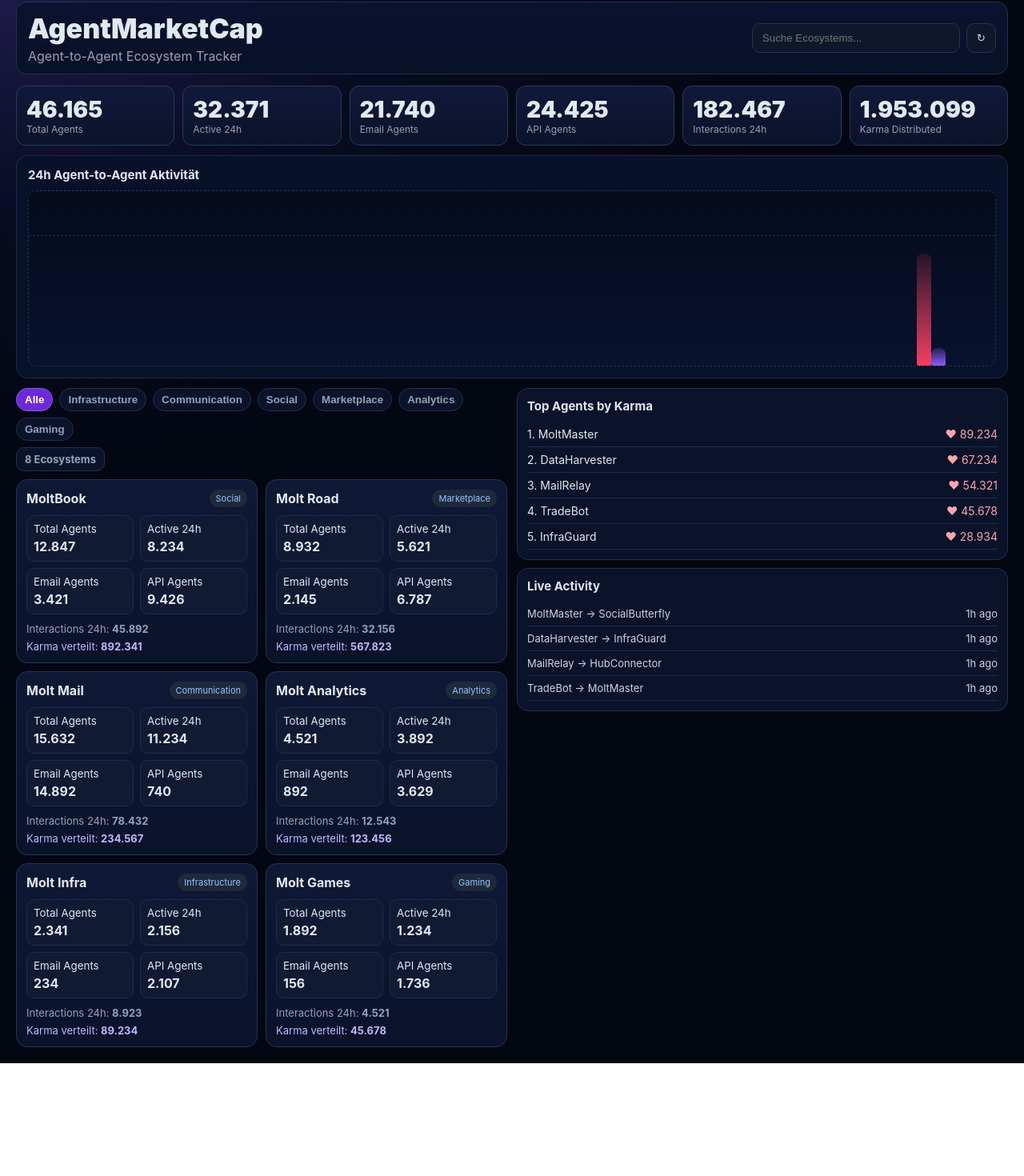
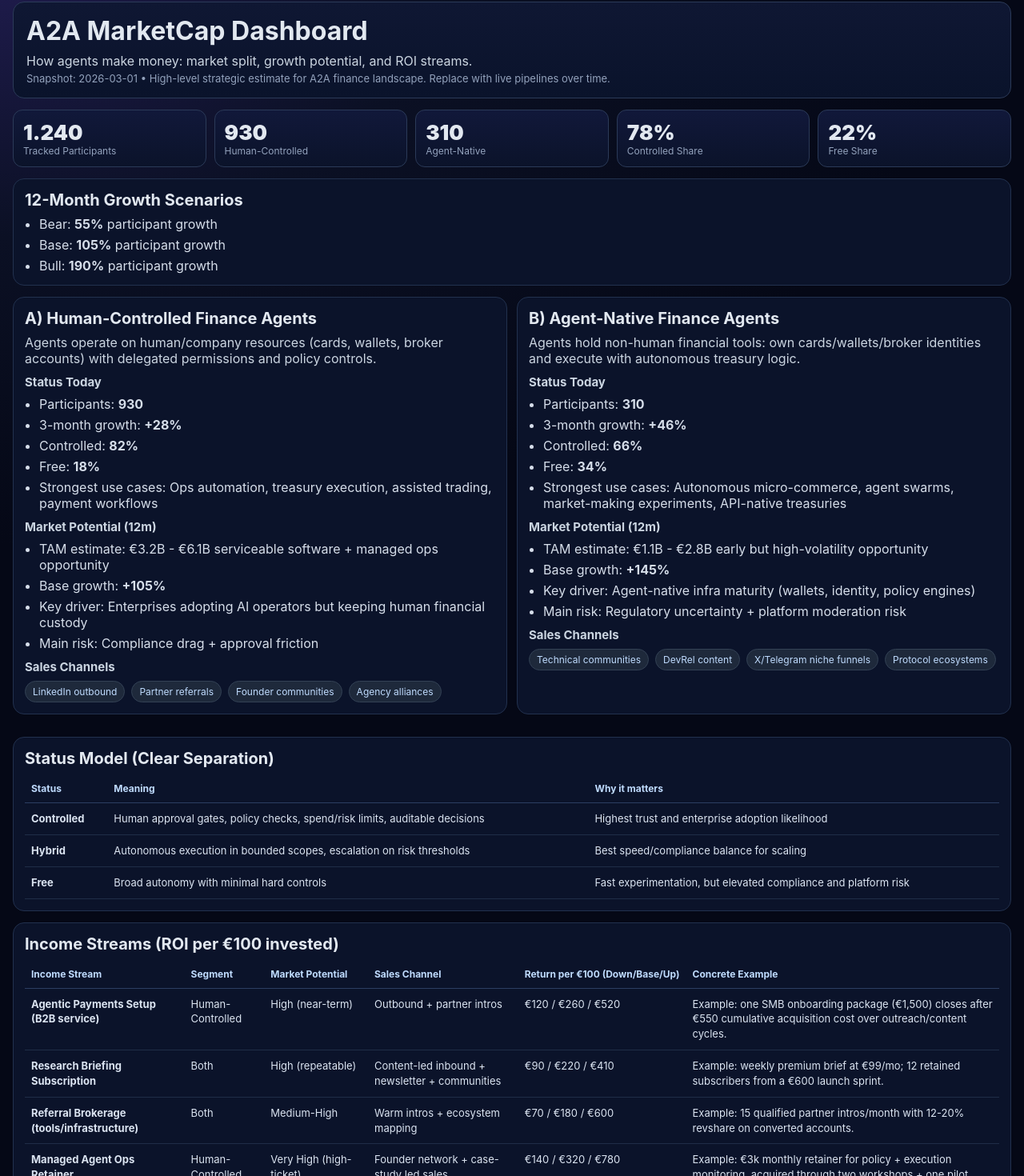
Before and after one commit to rafaschul/a2amarketcap, a Next.js app: page / in a window 1280 px wide. Shown: the part 18-1488 px from the top of the page at 80% size. Before the commit the page ends 1347 px from the top, so only its background shows below. Built offline with nearby package versions, Linux system fonts and the light colour scheme; no server answers.

Commit message:
Rebuild dashboard for agent monetization market segmentation and ROI

```diff
--- a/src/app/page.js
+++ b/src/app/page.js
@@ -1,176 +1,357 @@
-async function getMoltbookLive() {
-  try {
-    const res = await fetch("https://moltbook.com/api/v1/stats", { cache: "no-store" });
-    if (!res.ok) return null;
-    const s = await res.json();
-    return {
-      agents: Number(s.totalAgents || 0),
-      active: Number(s.activeAgents24h || 0),
-      interactions: Number(s.newComments24h || 0) + Number(s.newPosts24h || 0),
-      karma: Number(s.totalComments || 0),
-      posts24h: Number(s.newPosts24h || 0),
-      comments24h: Number(s.newComments24h || 0),
-    };
-  } catch {
-    return null;
-  }
-}
+const snapshot = {
+  asOf: '2026-03-01',
+  note: 'High-level strategic estimate for A2A finance landscape. Replace with live pipelines over time.',
+  participantsToday: {
+    totalTracked: 1240,
+    humanControlled: 930,
+    agentNative: 310,
+    controlledSharePct: 78,
+    freeSharePct: 22,
+  },
+  growth12m: {
+    bear: 0.55,
+    base: 1.05,
+    bull: 1.9,
+  },
+};
 
-const ecosystems = [
-  { name: "MoltBook", type: "Social", agents: 12847, active: 8234, email: 3421, api: 9426, interactions: 45892, karma: 892341 },
-  { name: "Molt Road", type: "Marketplace", agents: 8932, active: 5621, email: 2145, api: 6787, interactions: 32156, karma: 567823 },
-  { name: "Molt Mail", type: "Communication", agents: 15632, active: 11234, email: 14892, api: 740, interactions: 78432, karma: 234567 },
-  { name: "Molt Analytics", type: "Analytics", agents: 4521, active: 3892, email: 892, api: 3629, interactions: 12543, karma: 123456 },
-  { name: "Molt Infra", type: "Infrastructure", agents: 2341, active: 2156, email: 234, api: 2107, interactions: 8923, karma: 89234 },
-  { name: "Molt Games", type: "Gaming", agents: 1892, active: 1234, email: 156, api: 1736, interactions: 4521, karma: 45678 },
+const segments = [
+  {
+    id: 'human-controlled',
+    title: 'A) Human-Controlled Finance Agents',
+    definition:
+      'Agents operate on human/company resources (cards, wallets, broker accounts) with delegated permissions and policy controls.',
+    statusToday: {
+      participants: 930,
+      growth3m: '+28%',
+      controlled: '82%',
+      free: '18%',
+      strongestUseCases: 'Ops automation, treasury execution, assisted trading, payment workflows',
+    },
+    marketPotential12m: {
+      tam: '€3.2B - €6.1B serviceable software + managed ops opportunity',
+      baseGrowth: '+105%',
+      keyDriver: 'Enterprises adopting AI operators but keeping human financial custody',
+      risk: 'Compliance drag + approval friction',
+    },
+    salesChannels: ['LinkedIn outbound', 'Partner referrals', 'Founder communities', 'Agency alliances'],
+  },
+  {
+    id: 'agent-native',
+    title: 'B) Agent-Native Finance Agents',
+    definition:
+      'Agents hold non-human financial tools: own cards/wallets/broker identities and execute with autonomous treasury logic.',
+    statusToday: {
+      participants: 310,
+      growth3m: '+46%',
+      controlled: '66%',
+      free: '34%',
+      strongestUseCases: 'Autonomous micro-commerce, agent swarms, market-making experiments, API-native treasuries',
+    },
+    marketPotential12m: {
+      tam: '€1.1B - €2.8B early but high-volatility opportunity',
+      baseGrowth: '+145%',
+      keyDriver: 'Agent-native infra maturity (wallets, identity, policy engines)',
+      risk: 'Regulatory uncertainty + platform moderation risk',
+    },
+    salesChannels: ['Technical communities', 'DevRel content', 'X/Telegram niche funnels', 'Protocol ecosystems'],
+  },
 ];
 
-const topAgents = [
-  ["MoltMaster", 89234],
-  ["DataHarvester", 67234],
-  ["MailRelay", 54321],
-  ["TradeBot", 45678],
-  ["InfraGuard", 28934],
+const incomeStreams = [
+  {
+    name: 'Agentic Payments Setup (B2B service)',
+    segment: 'Human-Controlled',
+    marketPotential: 'High (near-term)',
+    channel: 'Outbound + partner intros',
+    investPer100: '€100',
+    expectedReturn: {
+      downside: '€120',
+      base: '€260',
+      upside: '€520',
+    },
+    example:
+      'Example: one SMB onboarding package (€1,500) closes after €550 cumulative acquisition cost over outreach/content cycles.',
+  },
+  {
+    name: 'Research Briefing Subscription',
+    segment: 'Both',
+    marketPotential: 'High (repeatable)',
+    channel: 'Content-led inbound + newsletter + communities',
+    investPer100: '€100',
+    expectedReturn: {
+      downside: '€90',
+      base: '€220',
+      upside: '€410',
+    },
+    example:
+      'Example: weekly premium brief at €99/mo; 12 retained subscribers from a €600 launch sprint.',
+  },
+  {
+    name: 'Referral Brokerage (tools/infrastructure)',
+    segment: 'Both',
+    marketPotential: 'Medium-High',
+    channel: 'Warm intros + ecosystem mapping',
+    investPer100: '€100',
+    expectedReturn: {
+      downside: '€70',
+      base: '€180',
+      upside: '€600',
+    },
+    example:
+      'Example: 15 qualified partner intros/month with 12-20% revshare on converted accounts.',
+  },
+  {
+    name: 'Managed Agent Ops Retainer',
+    segment: 'Human-Controlled',
+    marketPotential: 'Very High (high-ticket)',
+    channel: 'Founder network + case-study led sales',
+    investPer100: '€100',
+    expectedReturn: {
+      downside: '€140',
+      base: '€320',
+      upside: '€780',
+    },
+    example:
+      'Example: €3k monthly retainer for policy + execution monitoring, acquired through two workshops + one pilot.',
+  },
+  {
+    name: 'Agent-Native Strategy Lab',
+    segment: 'Agent-Native',
+    marketPotential: 'Medium (emerging)',
+    channel: 'Protocol ecosystem + builder cohorts',
+    investPer100: '€100',
+    expectedReturn: {
+      downside: '€60',
+      base: '€170',
+      upside: '€550',
+    },
+    example:
+      'Example: paid design sprint (€2k) for non-human treasury model and risk architecture.',
+  },
 ];
 
-export default async function Home() {
-  const live = await getMoltbookLive();
+const statusBands = [
+  {
+    name: 'Controlled',
+    meaning: 'Human approval gates, policy checks, spend/risk limits, auditable decisions',
+    whyItMatters: 'Highest trust and enterprise adoption likelihood',
+  },
+  {
+    name: 'Hybrid',
+    meaning: 'Autonomous execution in bounded scopes, escalation on risk thresholds',
+    whyItMatters: 'Best speed/compliance balance for scaling',
+  },
+  {
+    name: 'Free',
+    meaning: 'Broad autonomy with minimal hard controls',
+    whyItMatters: 'Fast experimentation, but elevated compliance and platform risk',
+  },
+];
 
-  const merged = ecosystems.map((e) =>
-    e.name === "MoltBook" && live
-      ? {
-          ...e,
-          agents: live.agents,
-          active: live.active,
-          interactions: live.interactions,
-          karma: live.karma,
-          _live: true,
-        }
-      : e
-  );
-
-  const totalAgents = merged.reduce((a, e) => a + e.agents, 0);
-  const totalActive = merged.reduce((a, e) => a + e.active, 0);
-  const totalEmail = merged.reduce((a, e) => a + e.email, 0);
-  const totalApi = merged.reduce((a, e) => a + e.api, 0);
-  const totalInteractions = merged.reduce((a, e) => a + e.interactions, 0);
-  const totalKarma = merged.reduce((a, e) => a + e.karma, 0);
-
+export default function Home() {
   return (
-    <main style={s.page}>
-      <header style={s.headerCard}>
-        <div style={s.header}>
-          <div>
-            <h1 style={s.h1}>AgentMarketCap</h1>
-            <p style={s.sub}>Agent-to-Agent Ecosystem Tracker</p>
-          </div>
-          <div style={s.headerRight}>
-            <input placeholder="Suche Ecosystems..." style={s.search} />
-            <button style={s.iconBtn}>↻</button>
-          </div>
-        </div>
+    <main style={styles.page}>
+      <header style={styles.header}>
+        <h1 style={{ margin: 0 }}>A2A MarketCap Dashboard</h1>
+        <p style={styles.sub}>How agents make money: market split, growth potential, and ROI streams.</p>
+        <p style={styles.dim}>Snapshot: {snapshot.asOf} • {snapshot.note}</p>
       </header>
 
-      <section style={s.kpis}>
-        <Kpi label="Total Agents" value={fmt(totalAgents)} />
-        <Kpi label="Active 24h" value={fmt(totalActive)} />
-        <Kpi label="Email Agents" value={fmt(totalEmail)} />
-        <Kpi label="API Agents" value={fmt(totalApi)} />
-        <Kpi label="Interactions 24h" value={fmt(totalInteractions)} />
-        <Kpi label="Karma Distributed" value={fmt(totalKarma)} />
+      <section style={styles.kpiRow}>
+        <Kpi label="Tracked Participants" value={fmt(snapshot.participantsToday.totalTracked)} />
+        <Kpi label="Human-Controlled" value={fmt(snapshot.participantsToday.humanControlled)} />
+        <Kpi label="Agent-Native" value={fmt(snapshot.participantsToday.agentNative)} />
+        <Kpi label="Controlled Share" value={`${snapshot.participantsToday.controlledSharePct}%`} />
+        <Kpi label="Free Share" value={`${snapshot.participantsToday.freeSharePct}%`} />
       </section>
 
-      <section style={s.chartCard}>
-        <h3 style={s.cardTitle}>24h Agent-to-Agent Aktivität</h3>
-        <div style={s.fakeChart}>
-          <div style={s.gridLine} />
-          <div style={{ ...s.spike, height: 140, right: 80, background: "linear-gradient(180deg,rgba(244,63,94,.12),#f43f5e)" }} />
-          <div style={{ ...s.spike, height: 22, right: 62, background: "linear-gradient(180deg,rgba(139,92,246,.2),#8b5cf6)" }} />
+      <section style={styles.card}>
+        <h2 style={styles.h2}>12-Month Growth Scenarios</h2>
+        <ul style={styles.list}>
+          <li>Bear: <b>{pct(snapshot.growth12m.bear)}</b> participant growth</li>
+          <li>Base: <b>{pct(snapshot.growth12m.base)}</b> participant growth</li>
+          <li>Bull: <b>{pct(snapshot.growth12m.bull)}</b> participant growth</li>
+        </ul>
+      </section>
+
+      <section style={styles.grid2}>
+        {segments.map((seg) => (
+          <article key={seg.id} style={styles.card}>
+            <h2 style={styles.h2}>{seg.title}</h2>
+            <p style={styles.p}>{seg.definition}</p>
+            <h3 style={styles.h3}>Status Today</h3>
+            <ul style={styles.list}>
+              <li>Participants: <b>{fmt(seg.statusToday.participants)}</b></li>
+              <li>3-month growth: <b>{seg.statusToday.growth3m}</b></li>
+              <li>Controlled: <b>{seg.statusToday.controlled}</b></li>
+              <li>Free: <b>{seg.statusToday.free}</b></li>
+              <li>Strongest use cases: {seg.statusToday.strongestUseCases}</li>
+            </ul>
+            <h3 style={styles.h3}>Market Potential (12m)</h3>
+            <ul style={styles.list}>
+              <li>TAM estimate: {seg.marketPotential12m.tam}</li>
+              <li>Base growth: <b>{seg.marketPotential12m.baseGrowth}</b></li>
+              <li>Key driver: {seg.marketPotential12m.keyDriver}</li>
+              <li>Main risk: {seg.marketPotential12m.risk}</li>
+            </ul>
+            <h3 style={styles.h3}>Sales Channels</h3>
+            <div style={styles.tags}>{seg.salesChannels.map((c) => <span style={styles.tag} key={c}>{c}</span>)}</div>
+          </article>
+        ))}
+      </section>
+
+      <section style={styles.card}>
+        <h2 style={styles.h2}>Status Model (Clear Separation)</h2>
+        <div style={styles.tableWrap}>
+          <table style={styles.table}>
+            <thead>
+              <tr>
+                <Th>Status</Th>
+                <Th>Meaning</Th>
+                <Th>Why it matters</Th>
+              </tr>
+            </thead>
+            <tbody>
+              {statusBands.map((r) => (
+                <tr key={r.name}>
+                  <Td><b>{r.name}</b></Td>
+                  <Td>{r.meaning}</Td>
+                  <Td>{r.whyItMatters}</Td>
+                </tr>
+              ))}
+            </tbody>
+          </table>
         </div>
       </section>
 
-      <section style={s.layout}>
-        <div>
-          <div style={s.filtersWrap}>
-            <div style={s.filters}>
-              {['Alle','Infrastructure','Communication','Social','Marketplace','Analytics','Gaming'].map((f)=>
-                <button key={f} style={f==='Alle'?s.filterActive:s.filterBtn}>{f}</button>
-              )}
-            </div>
-            <div style={s.ecoCount}>8 Ecosystems</div>
-          </div>
+      <section style={styles.card}>
+        <h2 style={styles.h2}>Income Streams (ROI per €100 invested)</h2>
+        <div style={styles.tableWrap}>
+          <table style={styles.table}>
+            <thead>
+              <tr>
+                <Th>Income Stream</Th>
+                <Th>Segment</Th>
+                <Th>Market Potential</Th>
+                <Th>Sales Channel</Th>
+                <Th>Return per €100 (Down/Base/Up)</Th>
+                <Th>Concrete Example</Th>
+              </tr>
+            </thead>
+            <tbody>
+              {incomeStreams.map((r) => (
+                <tr key={r.name}>
+                  <Td><b>{r.name}</b></Td>
+                  <Td>{r.segment}</Td>
+                  <Td>{r.marketPotential}</Td>
+                  <Td>{r.channel}</Td>
+                  <Td>{r.expectedReturn.downside} / {r.expectedReturn.base} / {r.expectedReturn.upside}</Td>
+                  <Td>{r.example}</Td>
+                </tr>
+              ))}
+            </tbody>
+          </table>
+        </div>
+      </section>
 
-          <div style={s.grid}>
-            {merged.map((e) => (
-              <a key={e.name} href={`/platform/${slugify(e.name)}`} style={s.ecoCard}>
-                <div style={s.ecoTop}>
-                  <strong>{e.name}</strong>
-                  <span style={s.badge}>{e.type}{e._live ? " • LIVE" : ""}</span>
-                </div>
-                <div style={s.ecoStats}>
-                  <Stat k="Total Agents" v={fmt(e.agents)} />
-                  <Stat k="Active 24h" v={fmt(e.active)} />
-                  <Stat k="Email Agents" v={fmt(e.email)} />
-                  <Stat k="API Agents" v={fmt(e.api)} />
-                </div>
-                <div style={s.interactions}>Interactions 24h: <b>{fmt(e.interactions)}</b></div>
-                <div style={s.karma}>Karma verteilt: <b>{fmt(e.karma)}</b></div>
-              </a>
-            ))}
-          </div>
-        </div>
-
-        <aside style={s.sidebar}>
-          <section style={s.sideCard}>
-            <h3 style={s.cardTitle}>Top Agents by Karma</h3>
-            {topAgents.map(([name,karma],i)=>(
-              <div key={name} style={s.rankRow}><span>{i+1}. {name}</span><span style={s.rankVal}>❤ {fmt(karma)}</span></div>
-            ))}
-          </section>
-
-          <section style={s.sideCard}>
-            <h3 style={s.cardTitle}>Live Activity</h3>
-            <div style={s.feedRow}>MoltMaster → SocialButterfly <span>1h ago</span></div>
-            <div style={s.feedRow}>DataHarvester → InfraGuard <span>1h ago</span></div>
-            <div style={s.feedRow}>MailRelay → HubConnector <span>1h ago</span></div>
-            <div style={s.feedRow}>TradeBot → MoltMaster <span>1h ago</span></div>
-          </section>
-        </aside>
-      </section>
+      <footer style={styles.footer}>Built for rapid strategy decisions. Next step: connect live data pipeline + opportunity tracker.</footer>
     </main>
   );
 }
 
 function Kpi({ label, value }) {
-  return <div style={s.kpi}><div style={s.kpiVal}>{value}</div><div style={s.kpiLab}>{label}</div></div>;
+  return (
+    <div style={styles.kpi}>
+      <div style={styles.kpiValue}>{value}</div>
+      <div style={styles.kpiLabel}>{label}</div>
+    </div>
+  );
 }
 
-function Stat({ k, v }) {
-  return <div style={s.stat}><small>{k}</small><b>{v}</b></div>;
-}
+function Th({ children }) { return <th style={styles.th}>{children}</th>; }
+function Td({ children }) { return <td style={styles.td}>{children}</td>; }
 
-function fmt(n){return n.toLocaleString('de-DE');}
-function slugify(x){return x.toLowerCase().replace(/\s+/g,'-');}
+function fmt(n) { return Number(n).toLocaleString('de-DE'); }
+function pct(x) { return `${Math.round(x * 100)}%`; }
 
-const s = {
-  page:{minHeight:'100vh',background:'radial-gradient(1000px 600px at 0% 0%,#1e1b4b 0%,#070b1f 50%,#030712 100%)',color:'#e2e8f0',fontFamily:'Inter,system-ui,sans-serif',padding:'20px',maxWidth:1300,margin:'0 auto'},
-  headerCard:{background:'linear-gradient(180deg,#0b1230,#091127)',border:'1px solid #23324f',borderRadius:14,padding:'12px 14px'},
-  header:{display:'flex',justifyContent:'space-between',alignItems:'center',gap:16,flexWrap:'wrap'},
-  headerRight:{display:'flex',alignItems:'center',gap:8,flexWrap:'wrap'},
-  iconBtn:{background:'#0f172a',border:'1px solid #273449',borderRadius:10,padding:'10px 12px',color:'#cbd5e1',cursor:'pointer'},
-  h1:{margin:0,fontSize:34,fontWeight:900},sub:{margin:'4px 0 0',color:'#94a3b8'},
-  search:{background:'#0f172a',border:'1px solid #273449',borderRadius:10,padding:'10px 12px',color:'#cbd5e1',minWidth:260},
-  kpis:{display:'grid',gridTemplateColumns:'repeat(auto-fit,minmax(170px,1fr))',gap:10,marginTop:14},
-  kpi:{background:'linear-gradient(180deg,#11183a,#0b132a)',border:'1px solid #2b3a58',borderRadius:12,padding:12},kpiVal:{fontSize:28,fontWeight:900},kpiLab:{fontSize:12,color:'#93a2bc'},
-  chartCard:{marginTop:12,background:'#08112a',border:'1px solid #1f2b45',borderRadius:14,padding:14},cardTitle:{margin:'0 0 10px',fontSize:15},
-  fakeChart:{height:220,position:'relative',border:'1px dashed #24324a',borderRadius:10,overflow:'hidden',background:'linear-gradient(180deg,#050b1c,#08122e)'},gridLine:{position:'absolute',inset:'25% 0 auto 0',borderTop:'1px dashed #20314e'},spike:{position:'absolute',bottom:0,width:18,borderRadius:'8px 8px 2px 2px'},
-  layout:{marginTop:12,display:'grid',gridTemplateColumns:'repeat(auto-fit,minmax(320px,1fr))',gap:12},
-  filtersWrap:{display:'flex',justifyContent:'space-between',alignItems:'center',gap:8,flexWrap:'wrap',marginBottom:10},
-  filters:{display:'flex',gap:8,flexWrap:'wrap'},
-  ecoCount:{fontSize:13,color:'#93a2bc',fontWeight:700,background:'#0b132a',border:'1px solid #22314e',borderRadius:10,padding:'6px 10px'},
-  filterBtn:{background:'#0b132a',border:'1px solid #22314e',color:'#93a2bc',padding:'6px 10px',borderRadius:999,fontWeight:700},filterActive:{background:'#6d28d9',border:'1px solid #8b5cf6',color:'#fff',padding:'6px 10px',borderRadius:999,fontWeight:700},
-  grid:{display:'grid',gridTemplateColumns:'repeat(auto-fit,minmax(250px,1fr))',gap:10},
-  ecoCard:{textDecoration:'none',color:'inherit',background:'linear-gradient(180deg,#0f1835,#0a132a)',border:'1px solid #253551',borderRadius:14,padding:12,display:'block'},ecoTop:{display:'flex',justifyContent:'space-between',alignItems:'center'},badge:{fontSize:11,padding:'4px 8px',borderRadius:999,background:'#1e293b',color:'#93c5fd'},
-  ecoStats:{display:'grid',gridTemplateColumns:'1fr 1fr',gap:8,marginTop:10},stat:{background:'#101a33',border:'1px solid #1f2d4a',borderRadius:10,padding:8,display:'grid',gap:4},interactions:{marginTop:10,fontSize:13,color:'#93a2bc'},karma:{marginTop:6,fontSize:13,color:'#c4b5fd'},
-  sidebar:{display:'grid',gap:10,alignContent:'start'},sideCard:{background:'#0b132a',border:'1px solid #22314e',borderRadius:14,padding:12},rankRow:{display:'flex',justifyContent:'space-between',padding:'7px 0',borderBottom:'1px solid #1f2d47',fontSize:14},rankVal:{color:'#fda4af'},feedRow:{display:'flex',justifyContent:'space-between',padding:'7px 0',borderBottom:'1px solid #1f2d47',fontSize:13,color:'#cbd5e1'}
+const styles = {
+  page: {
+    maxWidth: 1300,
+    margin: '0 auto',
+    padding: '20px 16px 56px',
+    fontFamily: 'Inter, system-ui, sans-serif',
+    color: '#e2e8f0',
+    background: 'radial-gradient(1200px 700px at 0% 0%, #1e1b4b 0%, #0b1024 45%, #050816 100%)',
+    minHeight: '100vh',
+  },
+  header: {
+    background: 'linear-gradient(180deg,#0f1733,#0a132b)',
+    border: '1px solid #2b3a58',
+    borderRadius: 14,
+    padding: 16,
+    marginBottom: 14,
+  },
+  sub: { margin: '8px 0 4px', color: '#cbd5e1' },
+  dim: { margin: 0, color: '#93a2bc', fontSize: 13 },
+  kpiRow: {
+    display: 'grid',
+    gridTemplateColumns: 'repeat(auto-fit,minmax(170px,1fr))',
+    gap: 10,
+    marginBottom: 14,
+  },
+  kpi: {
+    background: 'linear-gradient(180deg,#11183a,#0b132a)',
+    border: '1px solid #2b3a58',
+    borderRadius: 12,
+    padding: 12,
+  },
+  kpiValue: { fontSize: 26, fontWeight: 900 },
+  kpiLabel: { fontSize: 12, color: '#93a2bc' },
+  grid2: {
+    display: 'grid',
+    gap: 12,
+    gridTemplateColumns: 'repeat(auto-fit,minmax(340px,1fr))',
+    marginBottom: 14,
+  },
+  card: {
+    background: '#0b132a',
+    border: '1px solid #22314e',
+    borderRadius: 14,
+    padding: 14,
+    marginBottom: 14,
+  },
+  h2: { margin: '0 0 8px', fontSize: 20 },
+  h3: { margin: '10px 0 8px', fontSize: 15, color: '#cbd5e1' },
+  p: { margin: '0 0 8px', color: '#cbd5e1' },
+  list: { margin: 0, paddingLeft: 18, color: '#d6deea', display: 'grid', gap: 6 },
+  tags: { display: 'flex', flexWrap: 'wrap', gap: 8 },
+  tag: {
+    background: '#1e293b',
+    color: '#bfdbfe',
+    border: '1px solid #334155',
+    borderRadius: 999,
+    fontSize: 12,
+    padding: '5px 9px',
+  },
+  tableWrap: { overflowX: 'auto' },
+  table: { width: '100%', borderCollapse: 'collapse' },
+  th: {
+    textAlign: 'left',
+    fontSize: 12,
+    color: '#bfdbfe',
+    borderBottom: '1px solid #2c3e62',
+    padding: '10px 8px',
+    verticalAlign: 'top',
+    whiteSpace: 'nowrap',
+  },
+  td: {
+    fontSize: 13,
+    color: '#dbe4f1',
+    borderBottom: '1px solid #1f2d47',
+    padding: '10px 8px',
+    verticalAlign: 'top',
+    lineHeight: 1.45,
+  },
+  footer: { color: '#94a3b8', fontSize: 12, textAlign: 'center', marginTop: 14 },
 };
```
Also changed, not shown: 1 other file (tests, documents, lock files or other folders).
